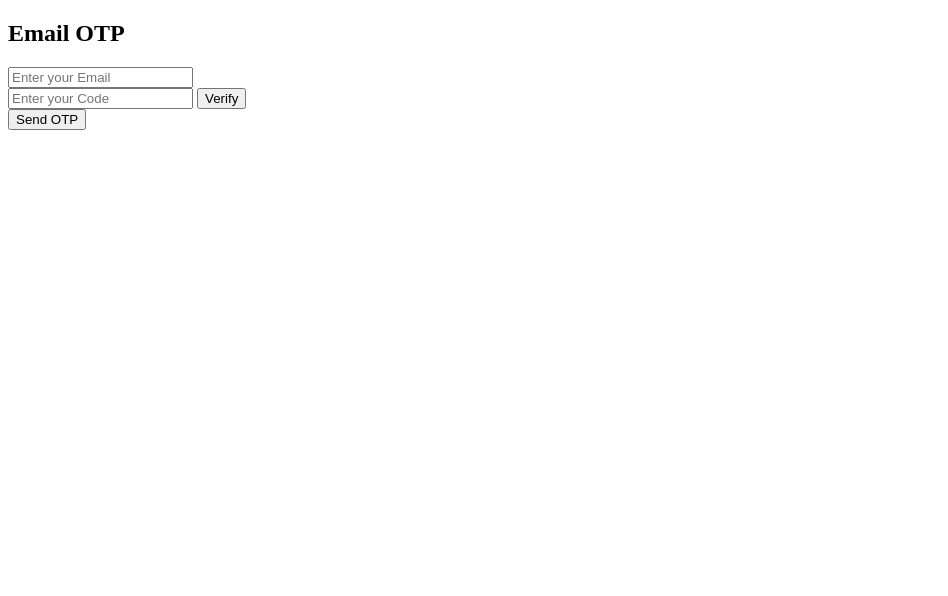
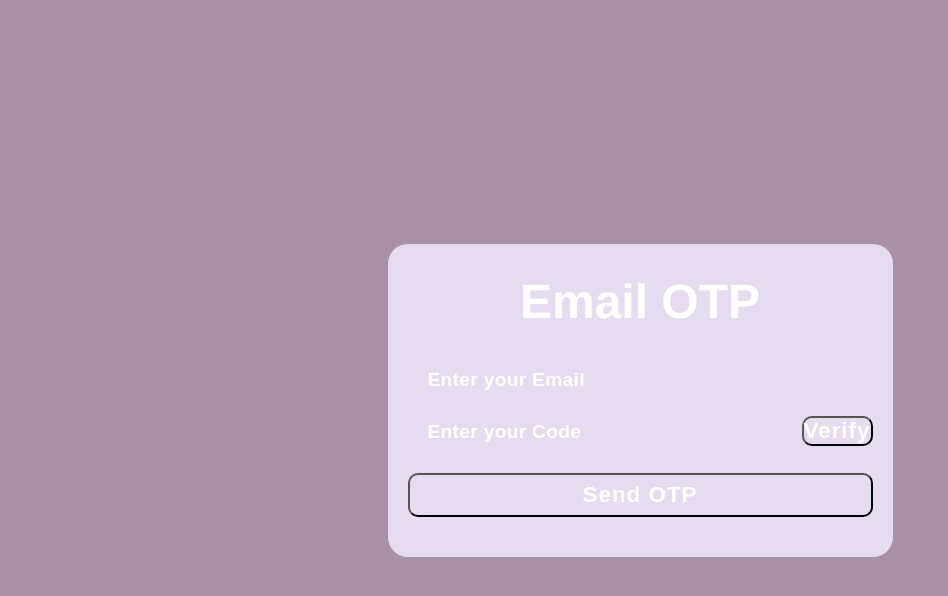
Before and after one commit to khyatibatra0316/Mini-Project, a plain HTML site: page index.html in a window 1280 px wide. Shown: the whole page, without its empty margins (0-948 px from the left). Drawn offline with Linux system fonts and the light colour scheme.

Commit message:
commit 3

```diff
--- a/index.css
+++ b/index.css
@@ -8,7 +8,7 @@ body{
 }
 :root{
     --box-shadow:5px 5px 7px  rgb(182, 147, 221), -5px -5px 7px rgb rgb(237, 186, 206);
-    --insert-box-shadow: inset 5px 5px 7px  rgb(182, 147, 221),inset -5px -5px 7px rgb rgb(237, 186, 206);
+    --inset-box-shadow: inset 5px 5px 7px  rgb(182, 147, 221),inset -5px -5px 7px rgb rgb(237, 186, 206);
     --main-bg:rgb(229, 221, 239);
     --font-color:white
 }
@@ -22,3 +22,69 @@ section {
     justify-content: center;
     background-color: rgb(168, 145, 166);
 }
+.container {
+    display: flex;
+    flex-direction: column;
+    gap:10px;
+    padding: 30px 20px;
+    border-radius: 20px;
+    background-color: var(--main-bg);
+    box-shadow: var(--inset-box-shadow);
+}
+h1{
+    color: var(--font-color);
+    font-size: 3rem;
+    text-align: center;
+    margin-bottom: 20px;
+    font-family: "Franklin Gothic Medium",'Aerial Narrow',Arial,sans-serif;
+}
+.email input{
+    width: 350px;
+}
+.email-verify{
+    margin: 5px;
+    display: none;
+    gap: 10px;
+}
+.email-verify input{
+    flex: 8;
+}
+.email-verify #btn-verify-otp{
+    flex:4;
+}
+.btn-send-otp{
+    padding:7px;
+    margin: 10px 0;
+}
+input{
+    font-size:1.2rem;
+    font-weight: 600;
+    letter-spacing: .3px;
+    color:var(--font-color);
+    border:none;
+    outline:none;
+    padding:10px 20px;
+    border-radius: 10px;
+    background-color: var(--main-bg);
+    box-shadow:var(--box-shadow);
+    &:focus{
+        box-shadow: var(--inset-box-shadow);
+    }
+
+}
+button{
+    font-weight:bold ;
+    color: var(--font-color);
+    background-color: var(--main-bg)
+    border black;
+    font-size:1.4rem;
+    transition: all .3s;
+    border-radius: 10px;
+    letter-spacing:1px;
+    cursor: pointer;
+    box-shadow: var(--box-shadow);
+    &:active{
+        box-shadow: var(--inset-box-shadow);
+    }
+
+}
--- a/index.html
+++ b/index.html
@@ -3,14 +3,15 @@
 <head>
     <meta charset="UTF-8">
     <meta name="viewport" content="width=device-width, initial-scale=1.0">
-    <title>Document</title>
+    <title>OTP</title>
+    <link rel="stylesheet" href="index.css">
 </head>
 <body>
     <section>
         <div class="container">
             <h1>Email OTP</h1>
             <div class="email">
-                <input id="email" type="number" placeholder="Enter your Email" autocomplete="off">
+                <input id="email" type="email" placeholder="Enter your Email" autocomplete="off">
             </div>
             <div class="email verify">
                 <input id="otp-input" type="number" placeholder="Enter your Code" autocomplete="off">
@@ -19,5 +20,6 @@
             <button class="btn-send-otp">Send OTP</button>
         </div>
     </section>
+    <script src="index.js"></script>
 </body>
 </html>
```
Also changed, not shown: index.js (added).
